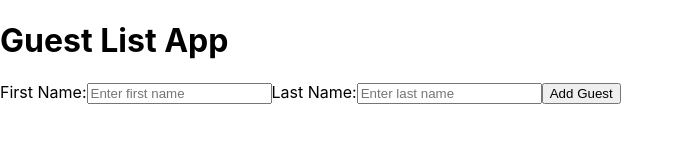
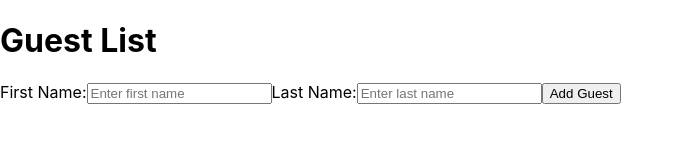
Before and after one commit to mmmmmSergio/react-guest-list, a React app: page / in a window 1280 px wide. Shown: the top 160 px of the page, without its empty margins (0-683 px from the left). Built offline with nearby package versions, Linux system fonts and the light colour scheme; the HTML template or start-up script is replaced by a standard one.

Commit message:
Add div wrapper for test

```diff
--- a/src/App.js
+++ b/src/App.js
@@ -29,7 +29,7 @@ function GuestListApp() {
 
   return (
     <div>
-      <h1>Guest List App</h1>
+      <h1>Guest List</h1>
 
       {/* First Name Field */}
       <label htmlFor="firstName">First Name:</label>
@@ -56,10 +56,14 @@ function GuestListApp() {
       {/* List of Guests */}
       <ul>
         {guests.map((guest) => (
-          <li key={guest.id}>
-            {guest.firstName} {guest.lastName} -{' '}
-            {guest.attending ? 'Attending' : 'Not Attending'}
-          </li>
+          <div key={guest.id} data-test-id="guest">
+            {' '}
+            {/* Each guest wrapped in a div */}
+            <li>
+              {guest.firstName} {guest.lastName} -{' '}
+              {guest.attending ? 'Attending' : 'Not Attending'}
+            </li>
+          </div>
         ))}
       </ul>
     </div>
```
